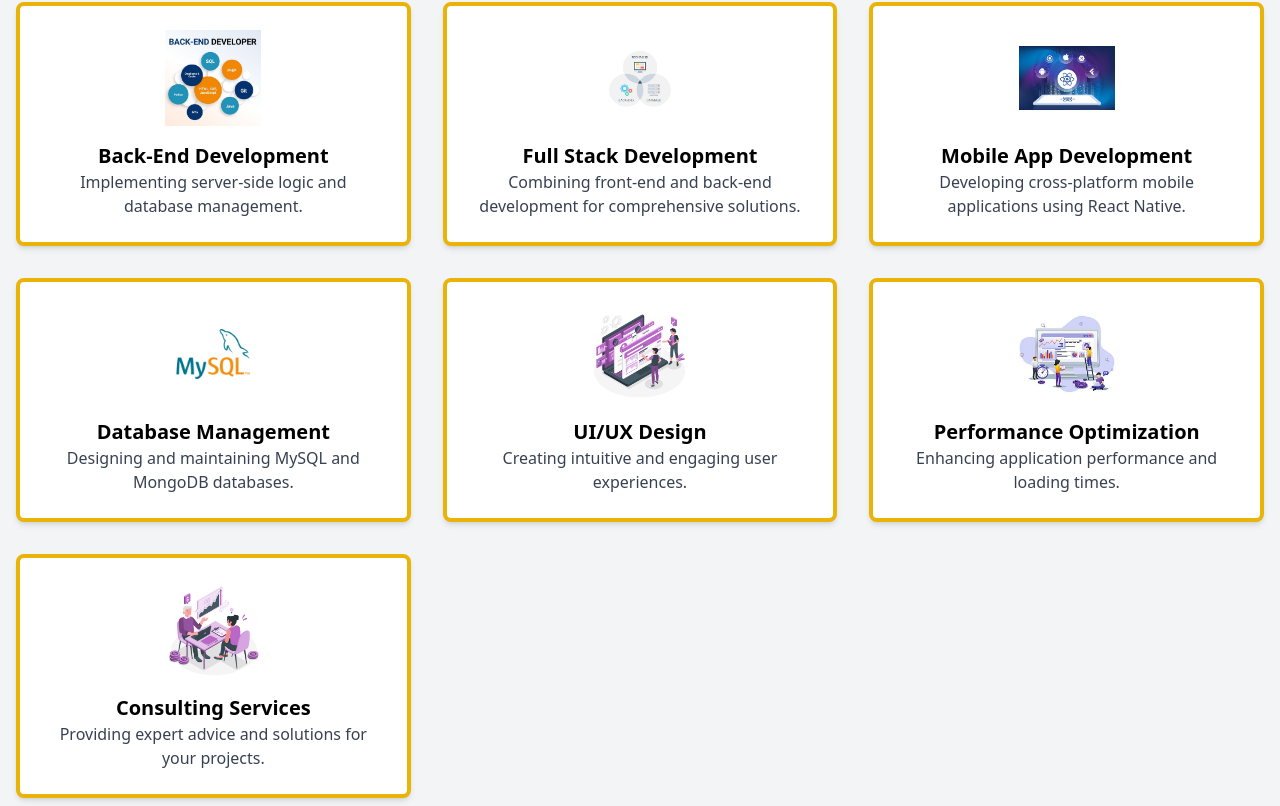
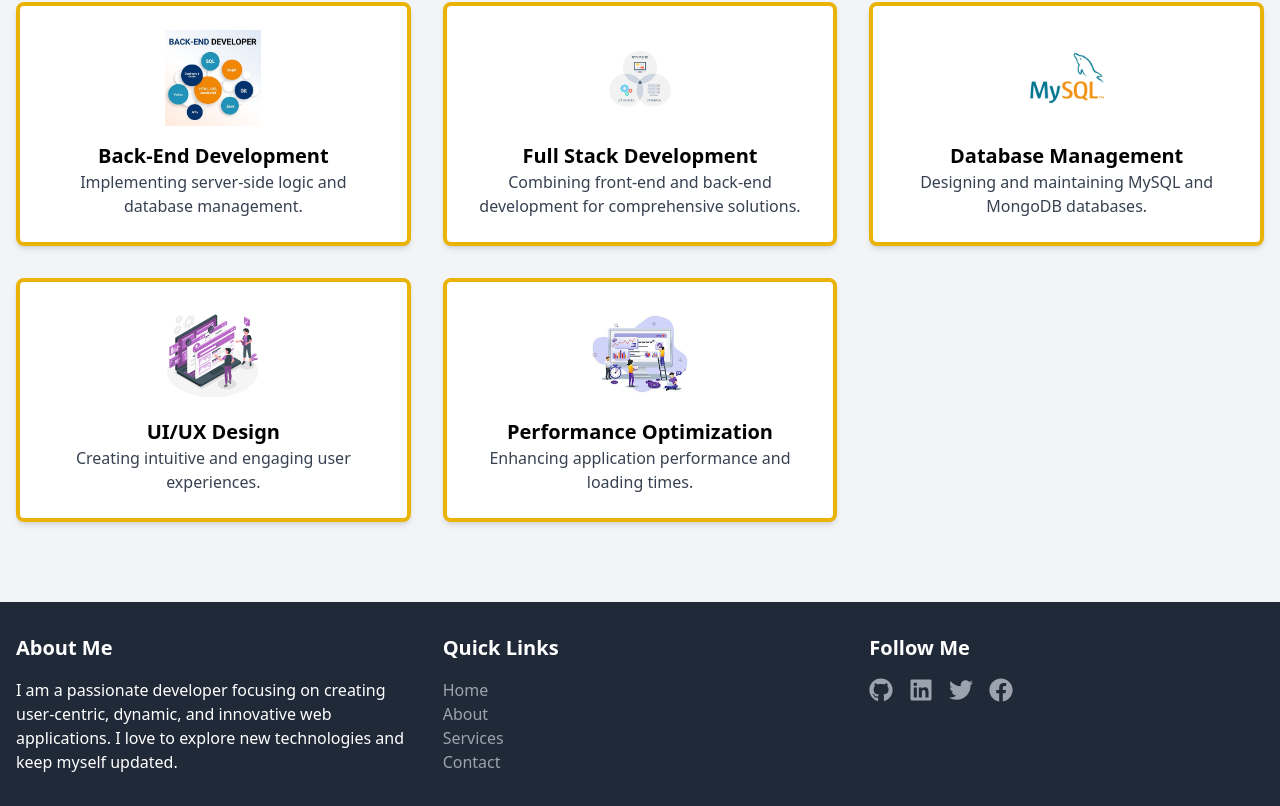
Before and after one commit to prathamesh7376/My-portfolio, a React (Vite) app: page /services in a window 1280 px wide. Shown: the part 454-1260 px from the top of the page. Built offline with nearby package versions, Linux system fonts and the light colour scheme.

Commit message:
"made web centric"

```diff
--- a/src/Components/Services.jsx
+++ b/src/Components/Services.jsx
@@ -4,7 +4,6 @@ import APILogo from "../assets/API_logo.jpeg";
 import FrountEndLogo from "../assets/FrountEnd_logo.jpeg";
 import BackEndLogo from "../assets/BackendDeveloper_logo.jpeg";
 import FullStackLogo from "../assets/Full-Stack_logo.jpeg";
-import MobileDevLogo from "../assets/Mobile-Development_logo.jpeg";
 import MySQLLogo from "../assets/MySQL_logo.jpeg";
 import UIUX from "../assets/UIUX_logo.jpeg";
 import OptimizationLogo from "../assets/Optimization_logo.jpeg";
@@ -38,12 +37,6 @@ const services = [
     image: FullStackLogo,
   },
   {
-    name: "Mobile App Development",
-    description:
-      "Developing cross-platform mobile applications using React Native.",
-    image: MobileDevLogo,
-  },
-  {
     name: "Database Management",
     description: "Designing and maintaining MySQL and MongoDB databases.",
     image: MySQLLogo,
@@ -57,11 +50,6 @@ const services = [
     name: "Performance Optimization",
     description: "Enhancing application performance and loading times.",
     image: OptimizationLogo,
-  },
-  {
-    name: "Consulting Services",
-    description: "Providing expert advice and solutions for your projects.",
-    image: ConsultingLogo,
   },
 ];
 
```
Also changed, not shown: src/assets/ReactNative_logo.jpeg (deleted).
